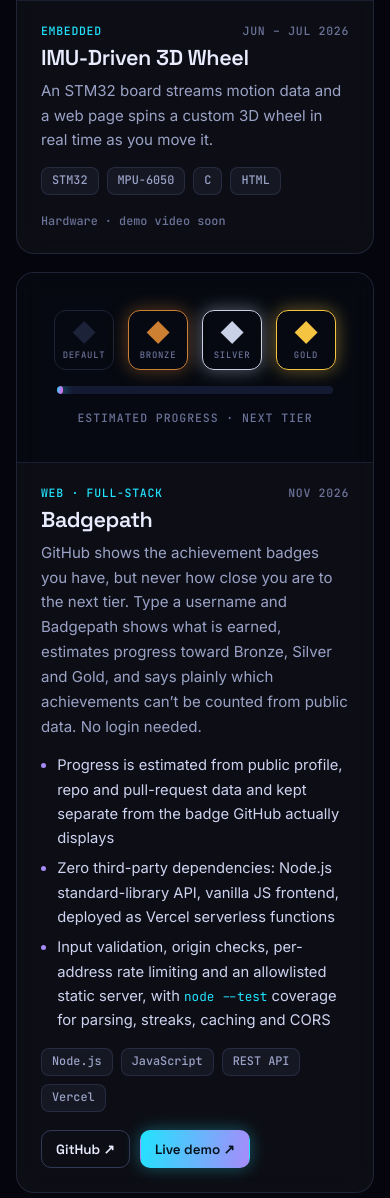
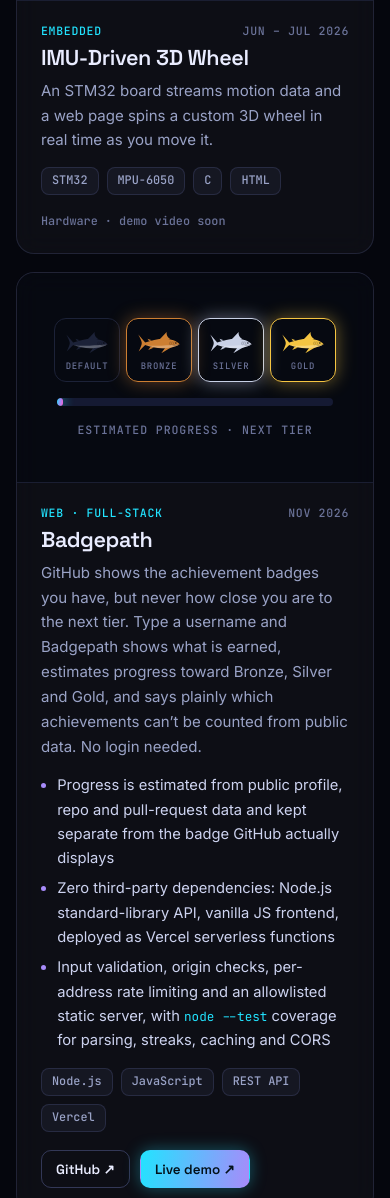
Before and after one commit to raynerdcunha/portfolio-website, a plain HTML site: page projects/index.html in a window 390 px wide. Shown: the part 1928-3126 px from the top of the page. Drawn offline with Linux system fonts and the light colour scheme.

Commit message:
Add Badgepath project

```diff
--- a/assets/css/main.css
+++ b/assets/css/main.css
@@ -600,19 +600,20 @@ code { font-family: var(--font-mono); font-size: 0.86em; color: var(--cyan); }
 .proj--full .proj__visual { flex: 0 0 38%; height: auto; min-height: 260px; border-bottom: 0; border-right: 1px solid var(--line); }
 .proj--full .proj__body { flex: 1; }
 .bp-vis { gap: 16px; padding: 18px 22px; }
-.bp-tiers { display: flex; gap: 14px; justify-content: center; }
+.bp-tiers { display: flex; gap: 10px; justify-content: center; }
 .bp-tier {
   --c: var(--dim);
-  display: grid; justify-items: center; gap: 4px; width: 60px; padding: 10px 0 8px; border-radius: 12px;
-  font-size: 1.5rem; line-height: 1; color: #1c2238; border: 1.5px solid #1c2238;
+  display: grid; justify-items: center; gap: 5px; width: 76px; padding: 12px 0 9px; border-radius: 12px;
+  color: #1c2238; border: 1.5px solid #1c2238;
   animation: bp-light 6s ease-in-out infinite;
 }
+.bp-tier svg { width: 52px; height: 27px; overflow: visible; }
 .bp-tier small { font: 500 0.56rem var(--font-mono); letter-spacing: 0.08em; color: var(--dim); }
 .bp-tier--0 { --c: #8b93b8; animation-delay: 0s; }
 .bp-tier--1 { --c: #cd7f32; animation-delay: 1.2s; }
 .bp-tier--2 { --c: #c9d1e6; animation-delay: 2.4s; }
 .bp-tier--3 { --c: #f5c542; animation-delay: 3.6s; }
-.bp-track { width: min(280px, 82%); height: 8px; border-radius: 999px; background: #151a33; overflow: hidden; }
+.bp-track { width: min(300px, 82%); height: 8px; border-radius: 999px; background: #151a33; overflow: hidden; }
 .bp-fill { display: block; height: 100%; width: 0; border-radius: inherit; background: var(--grad); box-shadow: 0 0 12px var(--cyan); animation: bp-fill 6s ease-in-out infinite; }
 @keyframes bp-fill { 0% { width: 0; } 70%, 88% { width: 100%; } 100% { width: 100%; opacity: 0; } }
 @keyframes bp-light {
@@ -622,7 +623,12 @@ code { font-family: var(--font-mono); font-size: 0.86em; color: var(--cyan); }
 }
 @media (max-width: 1100px) {
   .proj--full { flex-direction: column; }
-  .proj--full .proj__visual { flex: none; min-height: 190px; border-right: 0; border-bottom: 1px solid var(--line); }
+  .proj--full .proj__visual { flex: none; min-height: 210px; border-right: 0; border-bottom: 1px solid var(--line); }
+}
+@media (max-width: 480px) {
+  .bp-tiers { gap: 6px; }
+  .bp-tier { width: 66px; }
+  .bp-tier svg { width: 46px; height: 24px; }
 }
 @media (prefers-reduced-motion: reduce) {
   .bp-tier, .bp-fill { animation: none; }
--- a/projects/index.html
+++ b/projects/index.html
@@ -134,12 +134,27 @@
 
       <article class="proj proj--full tilt glass glass--glow reveal" data-tags="web" style="--d:.04s">
         <div class="proj__visual">
-          <div class="vis-center bp-vis" role="img" aria-label="Badge tiers filling up: Default, Bronze, Silver, Gold">
+          <div class="vis-center bp-vis" role="img" aria-label="Four badge tiers (Default, Bronze, Silver, Gold) filling up as progress grows">
+            <svg width="0" height="0" style="position:absolute" aria-hidden="true" focusable="false">
+              <defs>
+                <symbol id="bp-shark" viewBox="0 0 120 62">
+                  <path d="M114 34C106 26 92 20 74 20C56 20 38 25 24 30L6 9Q15 26 15 31Q15 37 7 53L24 36C40 42 60 46 80 44C98 42 108 38 114 34Z" fill="currentColor"/>
+                  <path d="M62 21 80 2Q78 14 90 21Z" fill="currentColor"/>
+                  <path d="M80 38 66 58Q78 50 96 40Z" fill="currentColor"/>
+                  <path d="M38 41 32 49 47 43Z" fill="currentColor"/>
+                  <path d="M34 26 30 20 41 24Z" fill="currentColor"/>
+                  <path d="M114 34C108 38 98 42 80 44C60 46 40 42 24 36C40 39 60 39 80 37C98 36 108 35 114 34Z" fill="#fff" opacity=".28"/>
+                  <path d="M89 28Q86.500 32 89 36M94 27.500Q91.500 32 94 36.500M99 28Q96.500 32 99 35.500" fill="none" stroke="#05060d" stroke-width="1.2" stroke-linecap="round" opacity=".55"/>
+                  <path d="M113 34Q105 38.500 98 37.500" fill="none" stroke="#05060d" stroke-width="1.1" stroke-linecap="round" opacity=".6"/>
+                  <circle cx="104" cy="31" r="1.9" fill="#05060d"/>
+                </symbol>
+              </defs>
+            </svg>
             <div class="bp-tiers">
-              <span class="bp-tier bp-tier--0">&#9670;<small>DEFAULT</small></span>
-              <span class="bp-tier bp-tier--1">&#9670;<small>BRONZE</small></span>
-              <span class="bp-tier bp-tier--2">&#9670;<small>SILVER</small></span>
-              <span class="bp-tier bp-tier--3">&#9670;<small>GOLD</small></span>
+              <span class="bp-tier bp-tier--0"><svg viewBox="0 0 120 62" aria-hidden="true"><use href="#bp-shark"/></svg><small>DEFAULT</small></span>
+              <span class="bp-tier bp-tier--1"><svg viewBox="0 0 120 62" aria-hidden="true"><use href="#bp-shark"/></svg><small>BRONZE</small></span>
+              <span class="bp-tier bp-tier--2"><svg viewBox="0 0 120 62" aria-hidden="true"><use href="#bp-shark"/></svg><small>SILVER</small></span>
+              <span class="bp-tier bp-tier--3"><svg viewBox="0 0 120 62" aria-hidden="true"><use href="#bp-shark"/></svg><small>GOLD</small></span>
             </div>
             <div class="bp-track"><span class="bp-fill"></span></div>
             <span class="vis-cap">ESTIMATED PROGRESS &middot; NEXT TIER</span>
```
